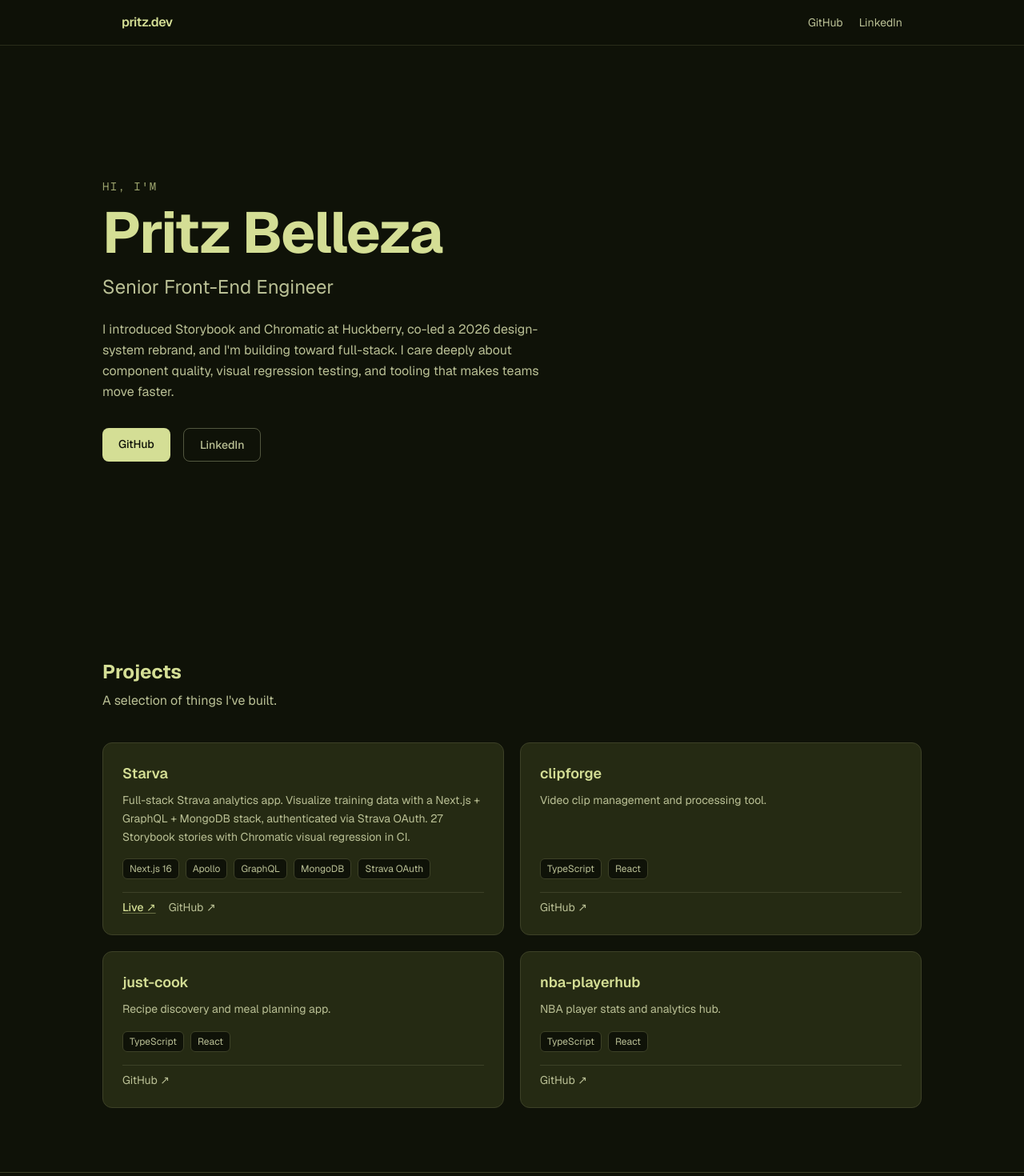
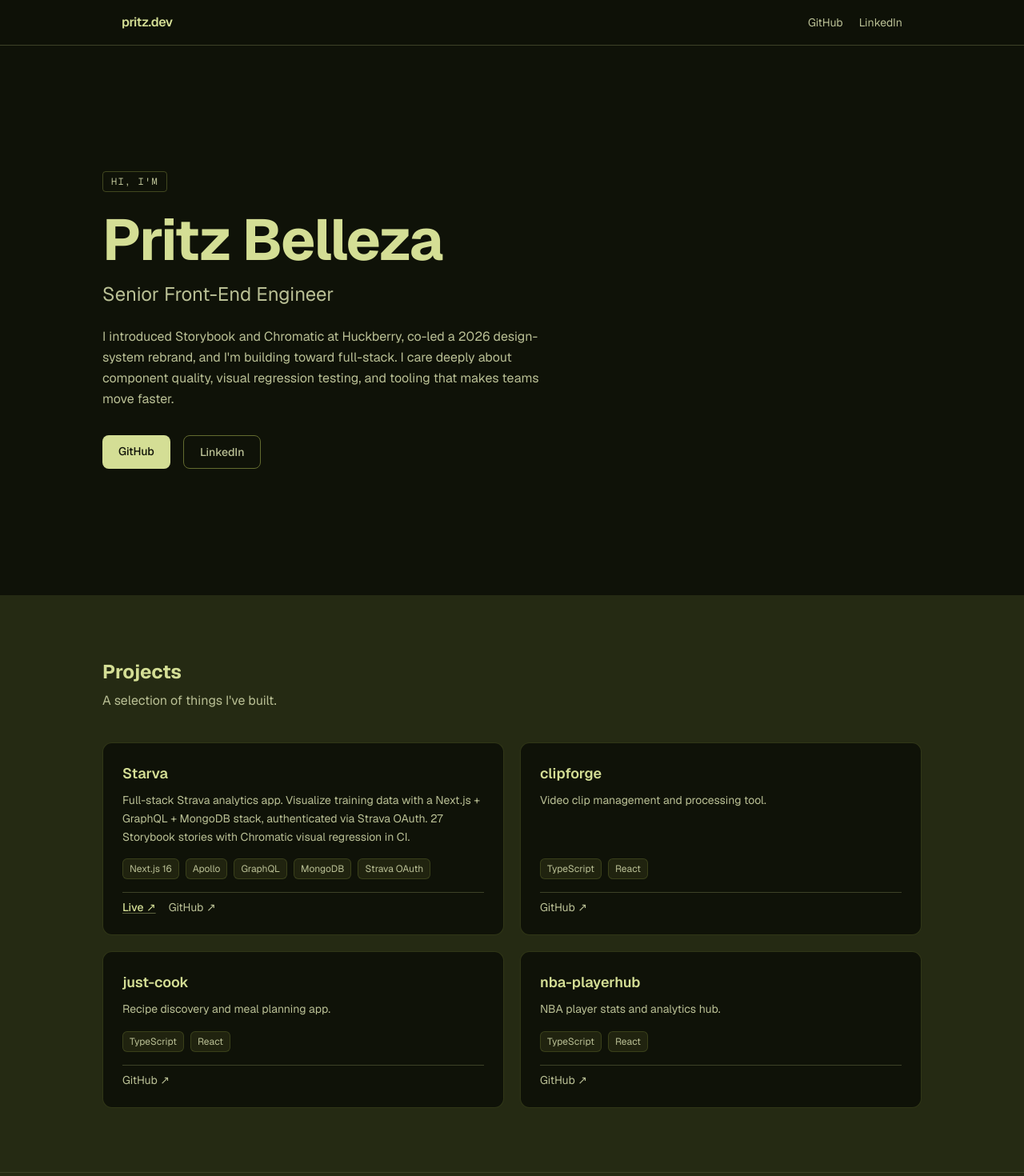
Before and after one commit to jbelleza29/jbelleza29.github.io, a Next.js app: page / in a window 1280 px wide. Shown: the top 1470 px of the page at 80% size. Built offline with nearby package versions, Linux system fonts and the light colour scheme.

Commit message:
use full Mossy Hollow palette and update LinkedIn URL

```diff
--- a/src/components/Footer.tsx
+++ b/src/components/Footer.tsx
@@ -1,11 +1,6 @@
 export default function Footer() {
   return (
-    <footer className="mt-auto border-t border-stroke px-6 py-8">
-      {/*
-       * olive (#636b2f) on canvas (#0f1208) = ~3.2:1 — fails WCAG AA for small text.
-       * sage (#bac095) on canvas = ~7.8:1 ✓ — used for all footer text.
-       * Hover lifts to lime (~10.5:1) for a responsive feel.
-       */}
+    <footer className="mt-auto bg-card border-t border-stroke px-6 py-8">
       <div className="mx-auto max-w-5xl flex flex-col sm:flex-row items-center justify-between gap-4 text-sm text-sage/70">
         <span>© 2026 John Pritz Belleza</span>
         <div className="flex gap-4">
@@ -18,7 +13,7 @@ export default function Footer() {
             GitHub
           </a>
           <a
-            href="https://linkedin.com/in/jbelleza29"
+            href="https://www.linkedin.com/in/john-pritz-belleza-a651b6126/"
             target="_blank"
             rel="noopener noreferrer"
             className="hover:text-lime transition-colors duration-200"
--- a/src/components/Hero.tsx
+++ b/src/components/Hero.tsx
@@ -2,19 +2,15 @@ export default function Hero() {
   return (
     <section className="flex flex-col justify-center min-h-[calc(100vh-3.5rem)] pt-14 px-6">
       <div className="mx-auto max-w-5xl w-full">
-        {/* Mono label — lime on canvas: ~10.5:1 ✓ */}
-        <p className="text-lime/70 text-sm font-mono mb-3 tracking-widest uppercase">
+        <span className="inline-block border border-olive/60 text-sage text-xs font-mono uppercase tracking-widest px-2.5 py-1 rounded-sm mb-6">
           Hi, I&apos;m
-        </p>
-        {/* Display heading — lime on canvas: ~10.5:1 ✓ */}
+        </span>
         <h1 className="text-5xl sm:text-7xl font-bold tracking-tight text-lime mb-4">
           Pritz Belleza
         </h1>
-        {/* Subtitle — sage on canvas: ~7.8:1 ✓ */}
         <p className="text-xl sm:text-2xl text-sage mb-6">
           Senior Front-End Engineer
         </p>
-        {/* Body — sage on canvas: ~7.8:1 ✓ */}
         <p className="max-w-xl text-sage leading-relaxed mb-8">
           I introduced Storybook and Chromatic at Huckberry, co-led a 2026
           design-system rebrand, and I&apos;m building toward full-stack. I care
@@ -22,7 +18,6 @@ export default function Hero() {
           that makes teams move faster.
         </p>
         <div className="flex gap-4 flex-wrap">
-          {/* Primary CTA — canvas on lime: ~10.5:1 ✓ */}
           <a
             href="https://github.com/jbelleza29"
             target="_blank"
@@ -31,12 +26,11 @@ export default function Hero() {
           >
             GitHub
           </a>
-          {/* Ghost CTA — sage text on canvas: ~7.8:1 ✓; border uses sage/40 so outline is visible */}
           <a
-            href="https://linkedin.com/in/jbelleza29"
+            href="https://www.linkedin.com/in/john-pritz-belleza-a651b6126/"
             target="_blank"
             rel="noopener noreferrer"
-            className="px-5 py-2.5 border border-sage/40 hover:border-sage/70 text-sage hover:text-lime font-medium rounded-lg text-sm transition-colors duration-200"
+            className="px-5 py-2.5 border border-olive hover:border-sage text-sage hover:text-lime font-medium rounded-lg text-sm transition-colors duration-200"
           >
             LinkedIn
           </a>
--- a/src/components/NavBar.tsx
+++ b/src/components/NavBar.tsx
@@ -1,8 +1,7 @@
 export default function NavBar() {
   return (
-    <nav className="fixed top-0 left-0 right-0 z-50 border-b border-stroke/60 bg-canvas/90 backdrop-blur-md">
+    <nav className="fixed top-0 left-0 right-0 z-50 border-b border-stroke bg-canvas/90 backdrop-blur-md">
       <div className="mx-auto max-w-5xl px-6 h-14 flex items-center justify-between">
-        {/* Brand — lime on near-black: ~10.5:1 ✓ */}
         <span className="font-semibold tracking-tight text-lime">pritz.dev</span>
         <div className="flex items-center gap-5 text-sm text-sage">
           <a
@@ -14,7 +13,7 @@ export default function NavBar() {
             GitHub
           </a>
           <a
-            href="https://linkedin.com/in/jbelleza29"
+            href="https://www.linkedin.com/in/john-pritz-belleza-a651b6126/"
             target="_blank"
             rel="noopener noreferrer"
             className="hover:text-lime transition-colors duration-200"
--- a/src/components/ProjectCard.tsx
+++ b/src/components/ProjectCard.tsx
@@ -14,46 +14,32 @@ export default function ProjectCard({
   repoUrl,
 }: ProjectCardProps) {
   return (
-    <div className="group bg-card border border-stroke rounded-xl p-6 flex flex-col gap-4 hover:border-sage/40 transition-colors duration-200">
+    <div className="bg-canvas border border-olive/40 rounded-xl p-6 flex flex-col gap-4 hover:border-olive transition-colors duration-200">
       <div>
-        {/* Card heading — lime on card (#252a13): ~9.5:1 ✓ */}
         <h3 className="text-lime font-semibold text-lg mb-2">{name}</h3>
-        {/* Card body — sage on card: ~7.1:1 ✓ */}
         <p className="text-sage text-sm leading-relaxed">{description}</p>
       </div>
-
       <div className="flex flex-wrap gap-2 mt-auto">
         {tech.map((t) => (
-          /*
-           * Badge: bg-canvas (#0f1208) + border-stroke gives sage text ~7.8:1 ✓
-           * Previously bg-stroke (#3D4127) + sage was ~4.3:1 — just under AA.
-           */
           <span
             key={t}
-            className="text-xs px-2 py-1 rounded-md bg-canvas border border-stroke text-sage"
+            className="text-xs px-2 py-1 rounded-md bg-olive/20 border border-olive/40 text-sage"
           >
             {t}
           </span>
         ))}
       </div>
-
       <div className="flex items-center gap-4 pt-2 border-t border-stroke">
         {liveUrl && (
-          /*
-           * "Live ↗" is the accent CTA — lime with an animated underline to
-           * distinguish it visually from the secondary GitHub link.
-           * lime on card bg: ~9.5:1 ✓
-           */
           <a
             href={liveUrl}
             target="_blank"
             rel="noopener noreferrer"
-            className="text-sm font-medium text-lime underline-offset-2 decoration-lime/40 hover:decoration-lime underline transition-all duration-200"
+            className="text-sm font-medium text-lime underline underline-offset-2 decoration-lime/40 hover:decoration-lime transition-all duration-200"
           >
             Live ↗
           </a>
         )}
-        {/* Secondary link — sage on card: ~7.1:1 ✓ */}
         <a
           href={repoUrl}
           target="_blank"
--- a/src/components/ProjectsGrid.tsx
+++ b/src/components/ProjectsGrid.tsx
@@ -31,10 +31,9 @@ const projects = [
 
 export default function ProjectsGrid() {
   return (
-    <section className="px-6 py-20">
+    <section className="px-6 py-20 bg-card">
       <div className="mx-auto max-w-5xl">
         <h2 className="text-2xl font-bold text-lime mb-2">Projects</h2>
-        {/* sage on canvas: ~7.8:1 ✓ — olive (#636b2f) on canvas is only 3.2:1, fails AA for body text */}
         <p className="text-sage mb-10">A selection of things I&apos;ve built.</p>
         <div className="grid grid-cols-1 sm:grid-cols-2 gap-5">
           {projects.map((p) => (
```
